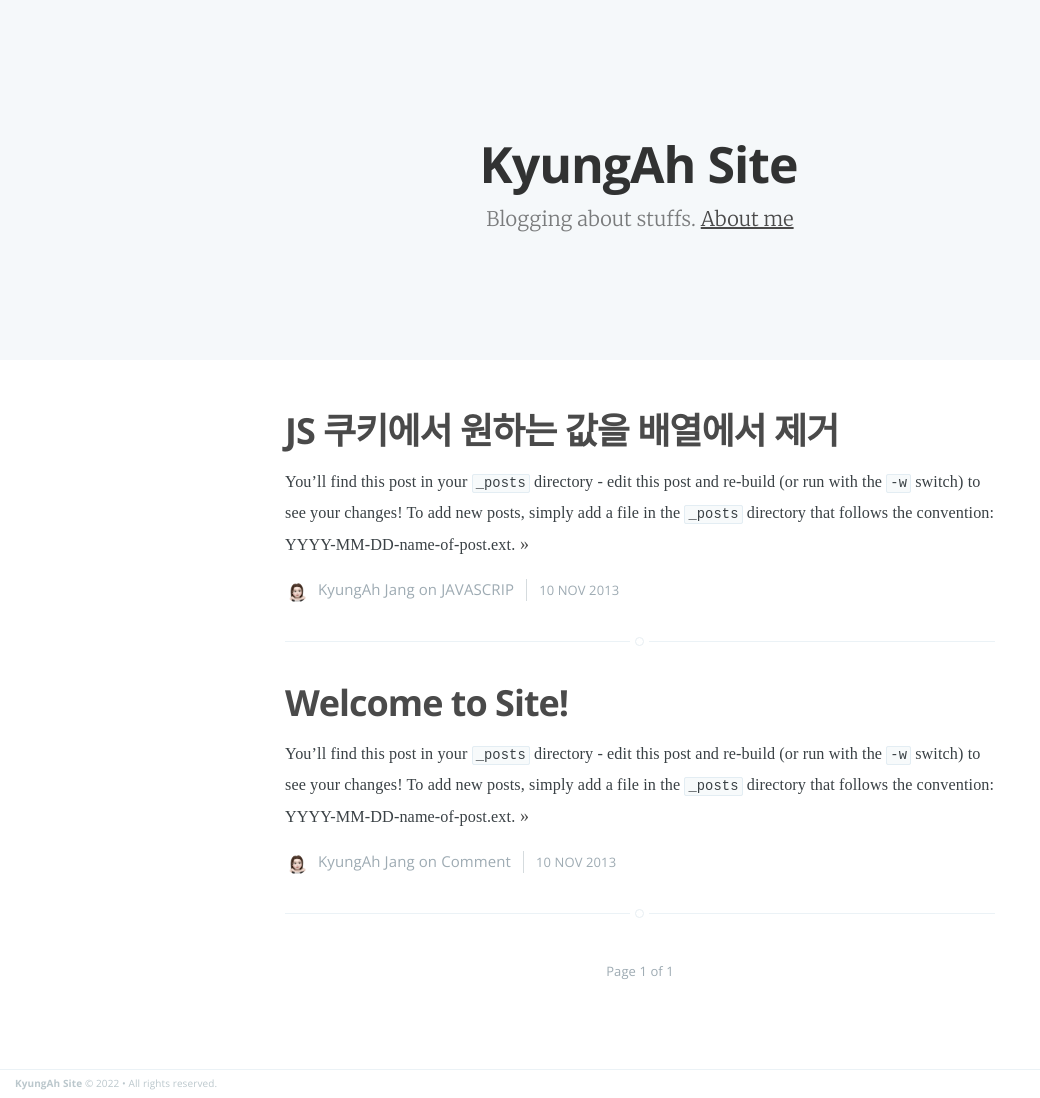
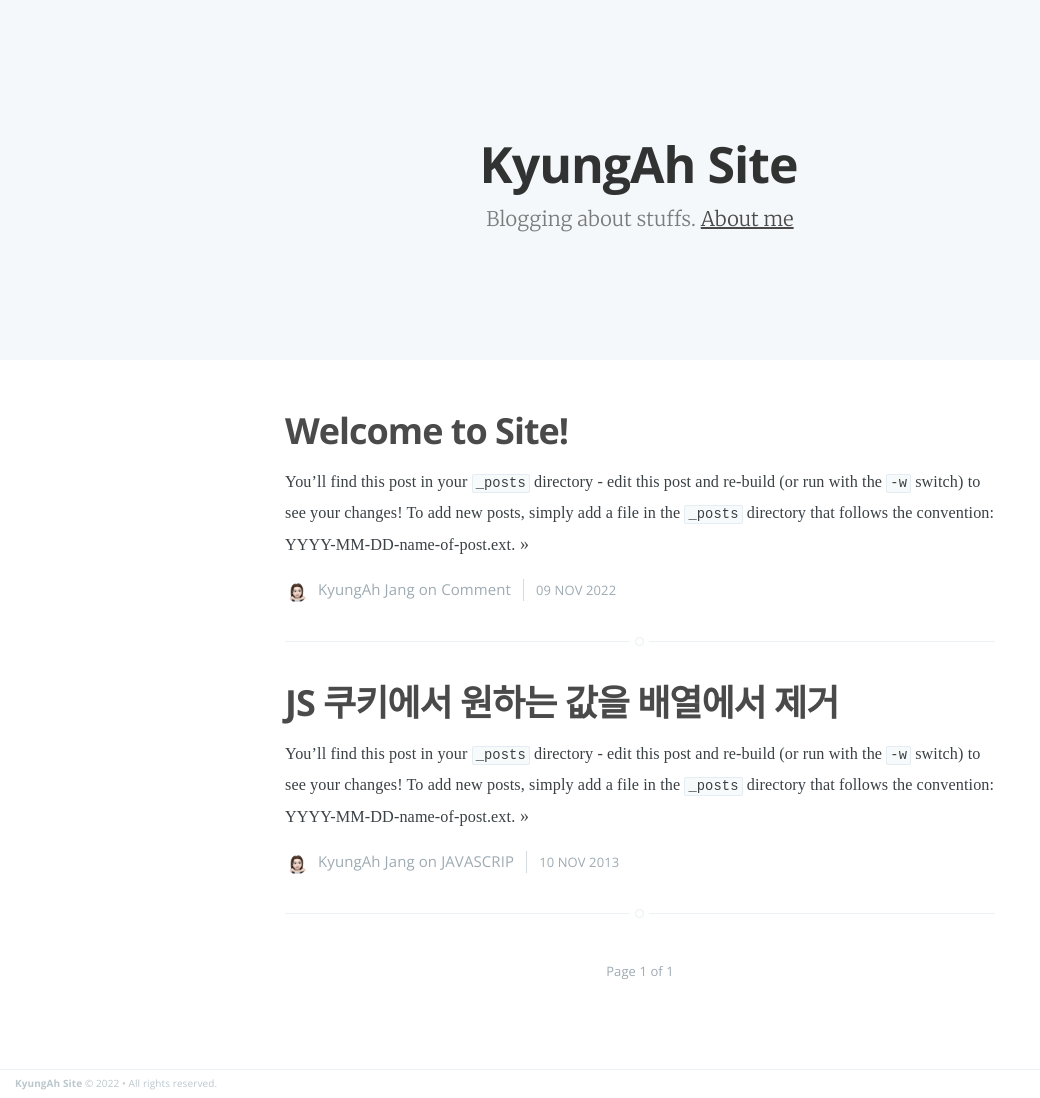
Before and after one commit to kajang93/kajang93.github.io, a Jekyll site: the page built from index.html, in a window 1280 px wide. Shown: the whole page, without its empty margins (0-1040 px from the left). Built offline with Jekyll 4.4.1, drawn with Linux system fonts in a browser that asks for light colours; the list of posts is cut into pages by our own code.

Commit message:
커밋32

```diff
--- a/_posts/2022-11-09-welcome-to-jekyll.markdown
+++ b/_posts/2022-11-09-welcome-to-jekyll.markdown
@@ -1,7 +1,7 @@
 ---
 layout: post
 title:  "Welcome to Site!"
-date:   2013-11-10 10:18:00
+date:   2022-11-09 10:18:00
 categories: Comment
 ---
 
```
